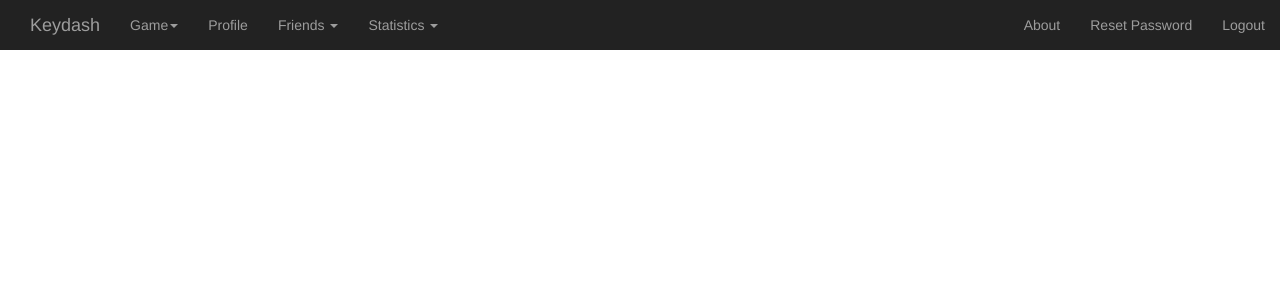
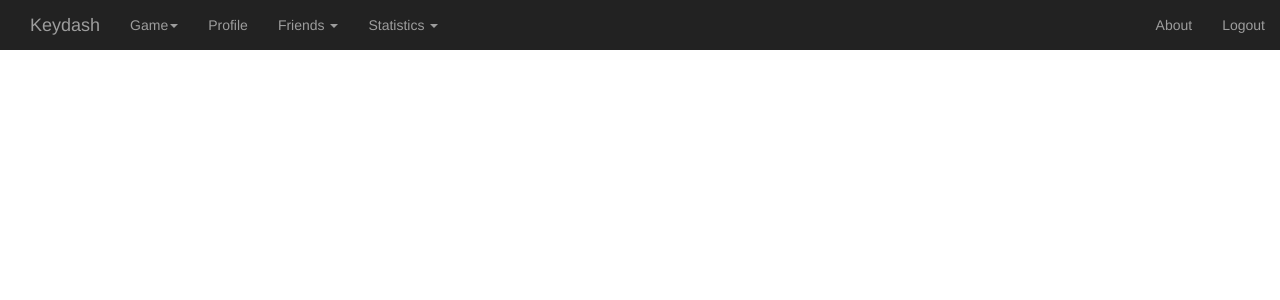
Before and after one commit to 2077929L/Keydash, a Django app: page /reset/password_reset/ in a window 1280 px wide. Shown: the top 300 px of the page. Run offline with Django 3.2, Linux system fonts and the light colour scheme; a user stored in the database is signed in; some libraries are stand-ins or nearby versions.

Commit message:
moved password reset button

```diff
--- a/templates/keydash_app/base.html
+++ b/templates/keydash_app/base.html
@@ -83,7 +83,6 @@
           <ul class="nav navbar-nav navbar-right">
               <li><a href="/keydash/about/">About</a></li>
               {% if user.is_authenticated %}
-			      <li><a href="{% url 'auth_password_change' %}">Reset Password</a></li>
                   <li><a href="{% url 'auth_logout' %}">Logout</a></li>
               {% else %}
                   <li><a href="{% url 'registration_register' %}">Register</a></li>
--- a/templates/keydash_app/profile.html
+++ b/templates/keydash_app/profile.html
@@ -27,8 +27,6 @@
                 </div>
             </div>
         </div>
-    </div>
-
         {# chane the profile details#}
         <div class="row">
             <div class="col-md-2 col-md-offset-5">
@@ -40,6 +38,8 @@
                     {{ profile_form.as_p }}
                     <input type="submit" name="submit" value="Edit profile" />
                 </form>
+                <a href="{% url 'auth_password_change' %}">Reset Password</a>
+            </div>
         </div>
     </div>
 
```
Lines whose indentation alone changed are shown as unchanged.
